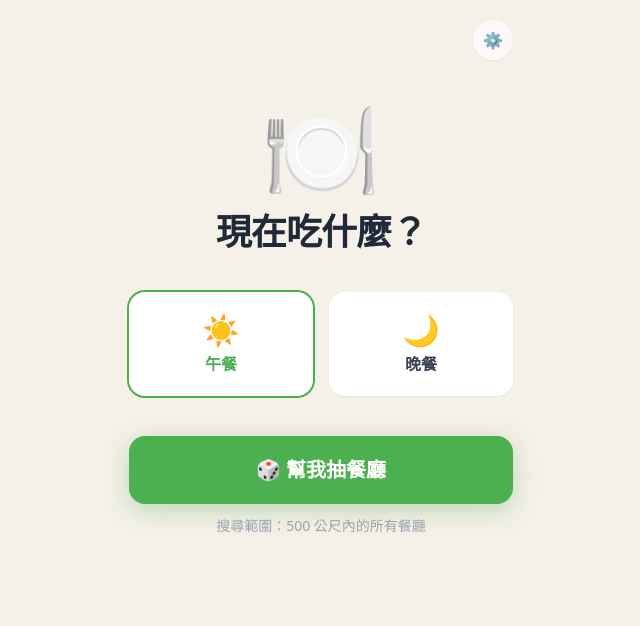
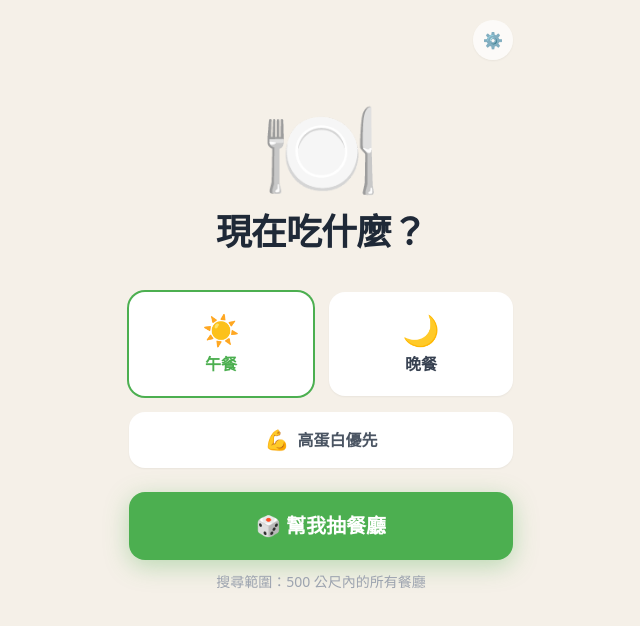
Before and after one commit to jerry69lm-sketch/meal-picker, a Next.js app: page / in a window 1280 px wide. Shown: the top 626 px of the page, without its empty margins (319-959 px from the left). Built offline with nearby package versions, Linux system fonts and the light colour scheme.

Commit message:
feat: add high protein filter to app/page.tsx

```diff
--- a/app/page.tsx
+++ b/app/page.tsx
@@ -16,6 +16,7 @@ export interface Restaurant {
   types: string[];
   distance: number;
   photo: string | null;
+  proteinScore: number;
   geometry: { location: { lat: number; lng: number } };
 }
 
@@ -38,9 +39,15 @@ function haversine(lat1: number, lng1: number, lat2: number, lng2: number) {
   return R * 2 * Math.atan2(Math.sqrt(a), Math.sqrt(1 - a));
 }
 
-// Call via our Edge API route — avoids CORS and rate limiting
-async function fetchNearby(lat: number, lng: number, radius: string): Promise<Restaurant[]> {
-  const res = await fetch(`/api/places?lat=${lat}&lng=${lng}&radius=${radius}`);
+async function fetchNearby(
+  lat: number,
+  lng: number,
+  radius: string,
+  highProtein: boolean
+): Promise<Restaurant[]> {
+  const res = await fetch(
+    `/api/places?lat=${lat}&lng=${lng}&radius=${radius}&highProtein=${highProtein}`
+  );
   const text = await res.text();
   // eslint-disable-next-line @typescript-eslint/no-explicit-any
   const data = JSON.parse(text) as any;
@@ -56,17 +63,26 @@ export default function Home() {
   const [state, setState] = useState<AppState>({ kind: "idle" });
   const [mealType, setMealType] = useState<MealType>("午餐");
   const [radius, setRadius] = useState<number>(500);
+  const [highProtein, setHighProtein] = useState(false);
   const [showSettings, setShowSettings] = useState(false);
   const [showResult, setShowResult] = useState(false);
 
   useEffect(() => {
     const r = localStorage.getItem("radius");
     if (r) setRadius(Number(r));
+    const hp = localStorage.getItem("highProtein");
+    if (hp) setHighProtein(hp === "true");
   }, []);
 
   const saveSettings = (r: number, m: number) => {
     setRadius(r); localStorage.setItem("radius", String(r));
     setShowSettings(false); void m;
+  };
+
+  const toggleHighProtein = () => {
+    const next = !highProtein;
+    setHighProtein(next);
+    localStorage.setItem("highProtein", String(next));
   };
 
   const handlePick = () => {
@@ -80,7 +96,7 @@ export default function Home() {
         async (pos) => {
           try {
             const results = await fetchNearby(
-              pos.coords.latitude, pos.coords.longitude, String(radius)
+              pos.coords.latitude, pos.coords.longitude, String(radius), highProtein
             );
             if (results.length === 0) { setState({ kind: "empty" }); return; }
             const picked = results[Math.floor(Math.random() * results.length)];
@@ -125,8 +141,22 @@ export default function Home() {
         ))}
       </div>
 
+      <button
+        onClick={toggleHighProtein}
+        className={`mt-4 w-full max-w-sm py-3.5 rounded-2xl flex items-center justify-center gap-2
+          font-semibold text-base transition-all shadow-sm
+          ${highProtein
+            ? "bg-orange-500 text-white shadow-[0_4px_16px_rgba(249,115,22,0.35)]"
+            : "bg-white text-gray-600 hover:shadow-md"
+          }`}
+      >
+        <span className="text-xl">💪</span>
+        高蛋白優先
+        {highProtein && <span className="text-xs bg-white/25 px-2 py-0.5 rounded-full ml-1">ON</span>}
+      </button>
+
       <button onClick={handlePick} disabled={state.kind === "loading"}
-        className="mt-10 w-full max-w-sm py-5 rounded-2xl bg-[#4CAF50] text-white text-xl font-bold
+        className="mt-6 w-full max-w-sm py-5 rounded-2xl bg-[#4CAF50] text-white text-xl font-bold
           shadow-[0_6px_24px_rgba(76,175,80,0.35)] active:scale-95 disabled:opacity-70
           flex items-center justify-center gap-2 transition-all hover:bg-[#43A047]">
         {state.kind === "loading"
@@ -136,6 +166,7 @@ export default function Home() {
 
       <p className="mt-3 text-sm text-gray-400">
         搜尋範圍：{radius < 1000 ? `${radius} 公尺` : `${(radius / 1000).toFixed(1)} 公里`}內的所有餐廳
+        {highProtein && <span className="text-orange-400"> · 高蛋白優先</span>}
       </p>
 
       {state.kind === "error" && (
```
